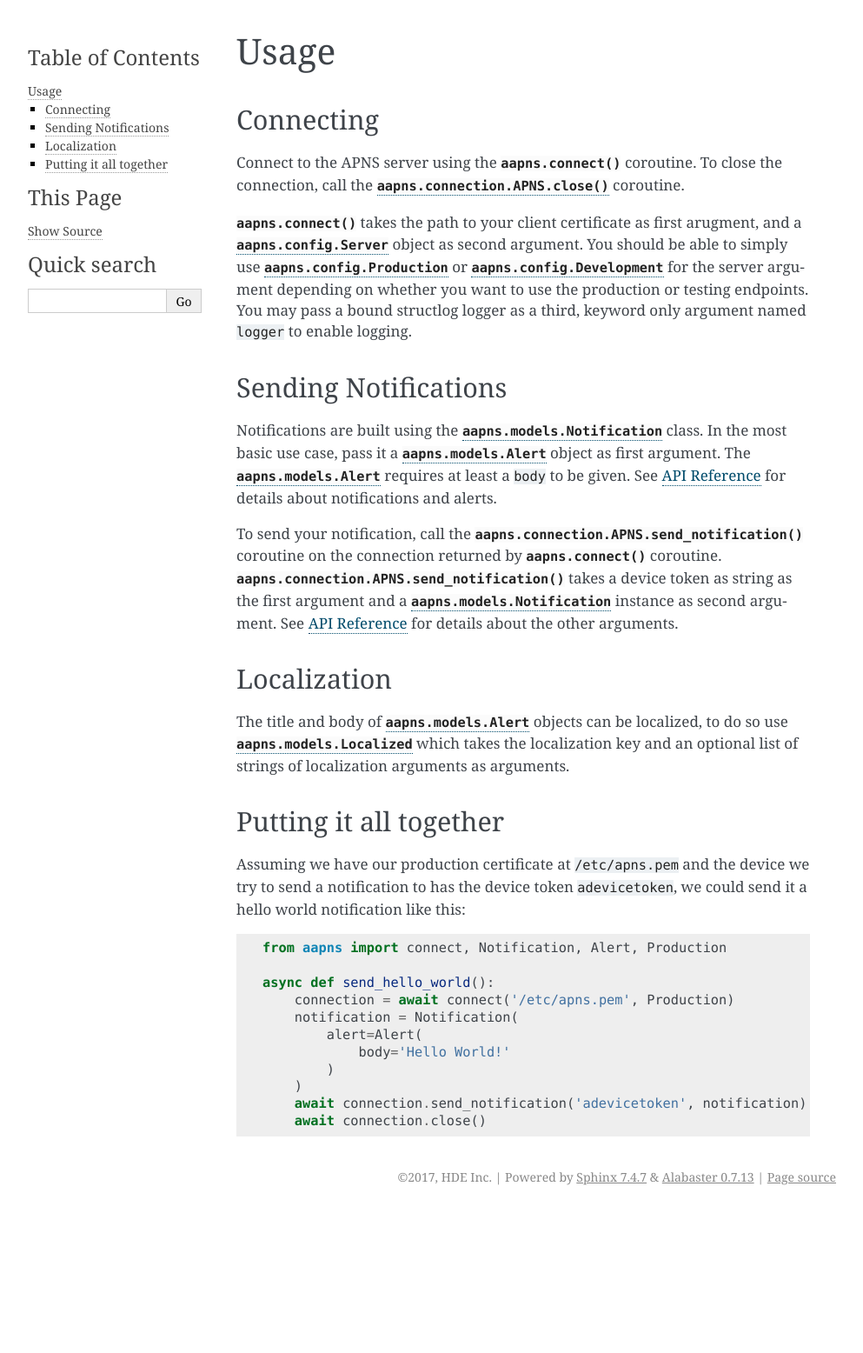
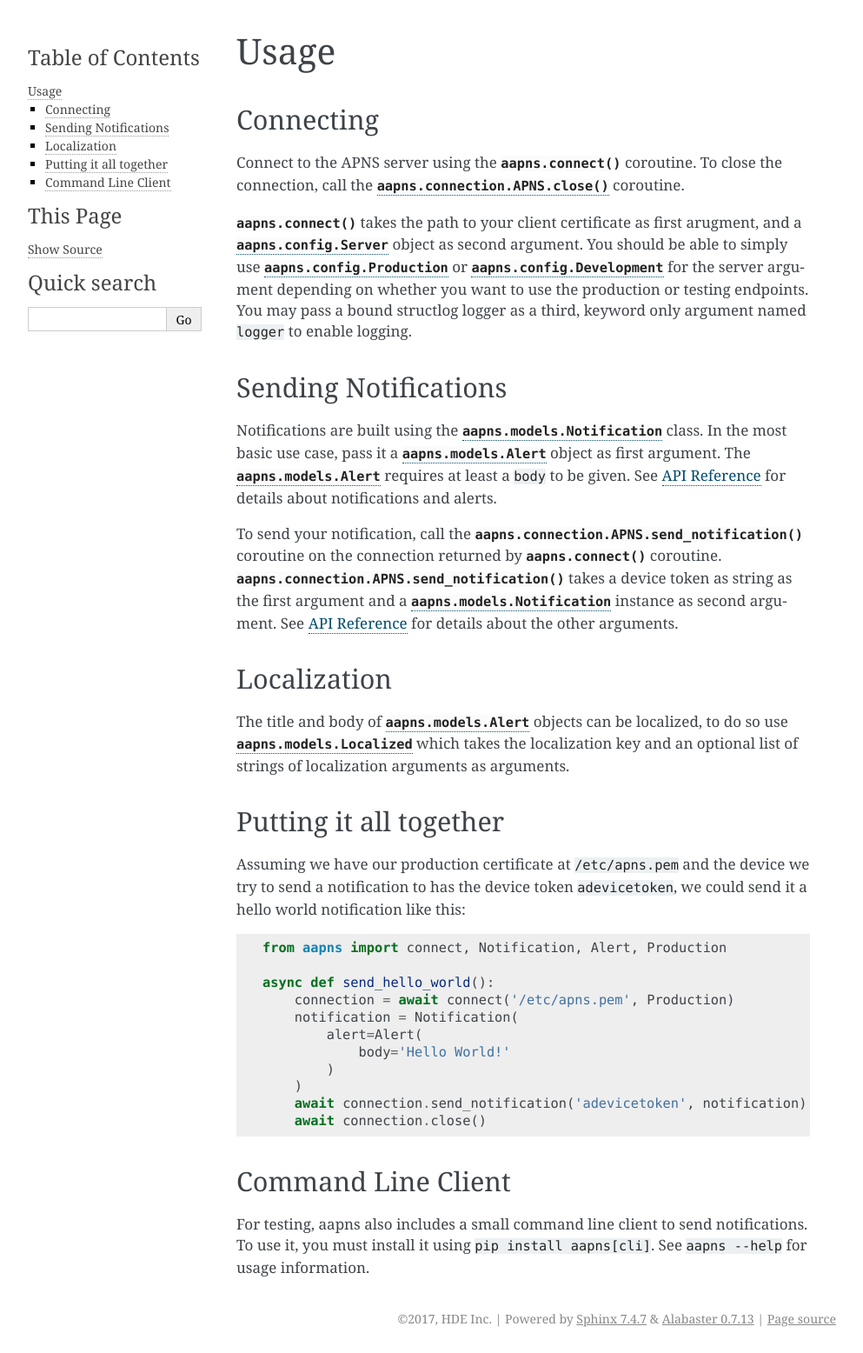
Before and after one commit to HENNGE/aapns, a Sphinx documentation site: the page built from docs/usage.rst, in a window 1280 px wide. Shown: the whole page at 87% size, without its empty margins (148-1141 px from the left). Built offline with Sphinx 7.4.7, drawn with Linux system fonts in a browser that asks for light colours; before the commit the page ends 1393 px from its top, so only the background shows below that.

```diff
--- a/docs/usage.rst
+++ b/docs/usage.rst
@@ -58,3 +58,11 @@ send it a hello world notification like this::
         )
         await connection.send_notification('adevicetoken', notification)
         await connection.close()
+
+
+Command Line Client
+-------------------
+
+For testing, aapns also includes a small command line client to send notifications.
+To use it, you must install it using ``pip install aapns[cli]``. See
+``aapns --help`` for usage information.
```
Also changed, not shown: README.md (+3 -0 lines).
